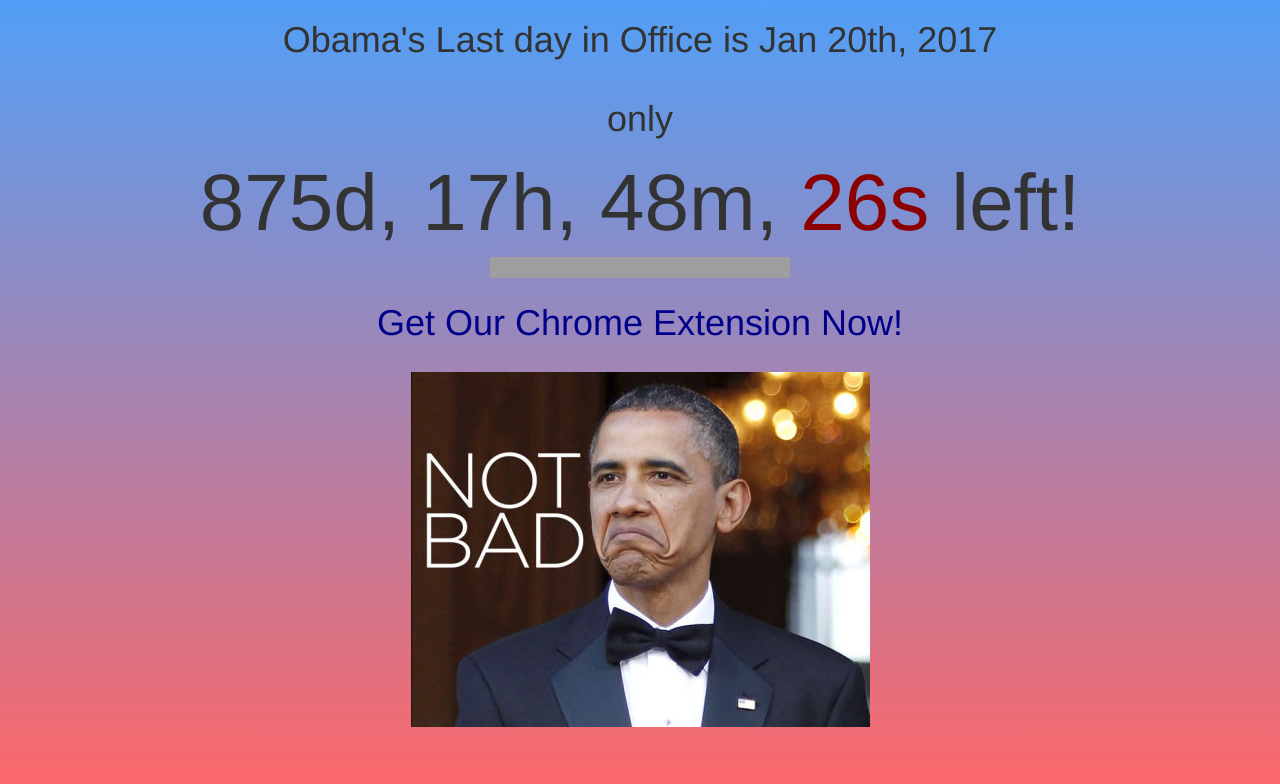
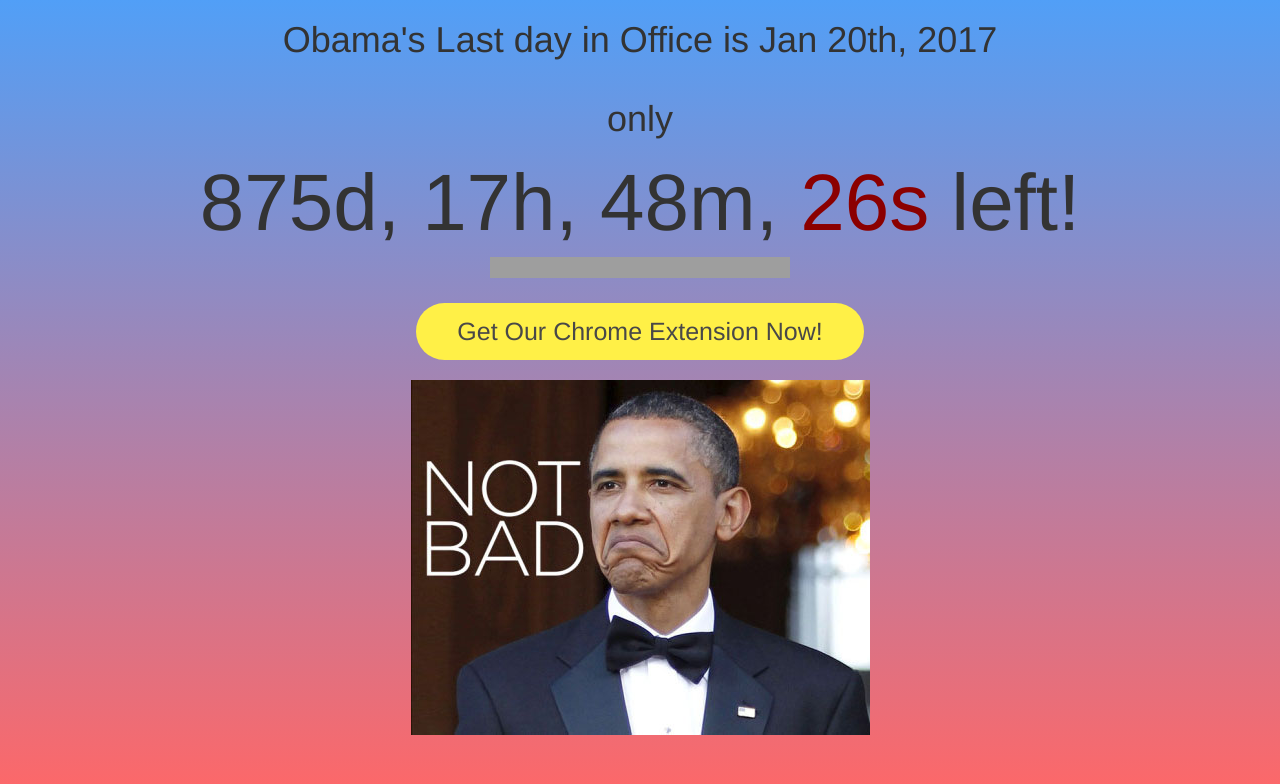
Before and after one commit to ObamaCare/obama-website, a plain HTML site: page index.html in a window 1280 px wide. Drawn offline with nearby package versions, Linux system fonts and the light colour scheme; files that its build step writes are made by us from their sources; grey boxes are pictures that could not be loaded.

Commit message:
Added button styles

```diff
--- a/css/obama.css
+++ b/css/obama.css
@@ -27,3 +27,29 @@
 background-image: -ms-linear-gradient(bottom, #519FF7 0%, #ff6767 100%);
 background-image: linear-gradient(to bottom, #519FF7 0%, #ff6767 100%);
 }
+
+.btn {margin: 20px 0;}
+
+.btn-giant {font-size: 25px;}
+
+.btn {
+  -webkit-border-radius: 45;
+  -moz-border-radius: 45;
+  border-radius: 45px;
+  font-family: Helvetica, Arial;
+  color: #494848;
+  background: #fff047;
+  padding: 10px 40px 10px 40px;
+  text-decoration: none;
+  font-weight: 400;
+}
+
+.btn:hover {
+  background: #3cb0fd;
+  background-image: -webkit-linear-gradient(top, #3cb0fd, #3498db);
+  background-image: -moz-linear-gradient(top, #3cb0fd, #3498db);
+  background-image: -ms-linear-gradient(top, #3cb0fd, #3498db);
+  background-image: -o-linear-gradient(top, #3cb0fd, #3498db);
+  background-image: linear-gradient(to bottom, #3cb0fd, #3498db);
+  text-decoration: none;
+}
--- a/index.html
+++ b/index.html
@@ -39,7 +39,7 @@
 				</b>
 				<iframe src="//www.facebook.com/plugins/like.php?href=https%3A%2F%2Fobamascountdown.com&amp;width&amp;layout=button_count&amp;action=like&amp;show_faces=true&amp;share=true&amp;height=21&amp;appId=115003698694136" scrolling="no" frameborder="0" style="border:none; overflow:hidden; height:21px;" allowTransparency="true"></iframe>
 				<br>
-				<a href="https://chrome.google.com/webstore/detail/obamas-countdown/mckegfjbgcmomjfkbcdgbohdmnacjmna?hl=en"> <h1 style="color:darkblue;"> Get Our Chrome Extension Now! </h1> </a>
+				<a href="https://chrome.google.com/webstore/detail/obamas-countdown/mckegfjbgcmomjfkbcdgbohdmnacjmna?hl=en" class="btn btn-giant">Get Our Chrome Extension Now!</a>
 				<br>
 				<img src="img/notbad_barrack.jpg" class="img-responsive center-block" alt="Not Bad">
         </div>
```
